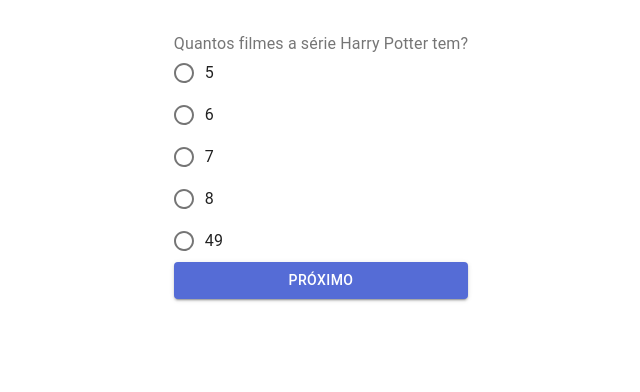
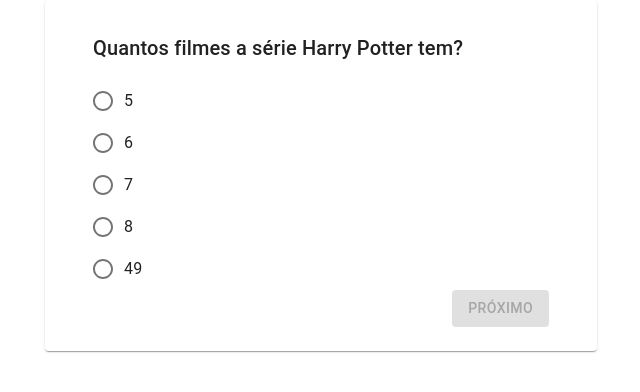
Before and after one commit to artusi/iquizzz, a React (Create React App) app: page /quiz in a window 1280 px wide. Shown: the top 392 px of the page, without its empty margins (319-959 px from the left). Built offline with nearby package versions, Linux system fonts and the light colour scheme.

Commit message:
feat: improving layout

```diff
--- a/src/data/questionnaire.js
+++ b/src/data/questionnaire.js
@@ -43,7 +43,23 @@
         'Kuna Wellgood',
         'Sheila Carvalho'
       ],
-      valid: 1
+      valid: 0
+    }
+  ],
+  results: [
+    {
+      label: 'Você precisa entender melhor a magia, volte para Hogwarts',
+      rightAnswers: 0
+    },
+    {
+      label:
+        'Quase lá, você foi bem mas não passaria por uma aula do professor Snape!',
+      rightAnswers: 3
+    },
+    {
+      label:
+        'Você é bruxão mesmo!! Você será o próximo ministro da magia!! Dumbledore pede dicas para você!',
+      rightAnswers: 5
     }
   ]
 };
--- a/src/ui/App.js
+++ b/src/ui/App.js
@@ -1,8 +1,7 @@
 import React from 'react';
 import CssBaseline from '@material-ui/core/CssBaseline';
 import { ThemeProvider } from '@material-ui/core/styles';
-import Grid from '@material-ui/core/Grid';
-import Container from '@material-ui/core/Container';
+import { Container } from '@material-ui/core';
 
 import theme from './shared/theme';
 import Views from './views';
@@ -11,10 +10,8 @@
   return (
     <ThemeProvider theme={theme}>
       <CssBaseline />
-      <Container>
-        <Grid container spacing={1}>
-          <Views />
-        </Grid>
+      <Container maxWidth="sm">
+        <Views />
       </Container>
     </ThemeProvider>
   );
--- a/src/ui/components/Quizzer/question.js
+++ b/src/ui/components/Quizzer/question.js
@@ -1,10 +1,11 @@
 import React from 'react';
+import Typography from '@material-ui/core/Typography';
 import Radio from '@material-ui/core/Radio';
 import RadioGroup from '@material-ui/core/RadioGroup';
 import FormControlLabel from '@material-ui/core/FormControlLabel';
 import FormControl from '@material-ui/core/FormControl';
-import FormLabel from '@material-ui/core/FormLabel';
 import Button from '@material-ui/core/Button';
+import { Box } from '@material-ui/core';
 
 function Question({
   title,
@@ -16,17 +17,22 @@
 }) {
   // Render question
   function onChangetAnswer(event) {
-    onAnswerQuestion(event.target.value);
+    const answer = parseInt(event.target.value, 10);
+    onAnswerQuestion(answer);
   }
-  function onSelectAnswer(event) {
-    onAnswerQuestion(event.target.value);
+  function onSelectAnswer() {
     onChangeQuestion(1);
   }
 
   return (
+    <>
       <FormControl component="fieldset">
-      <FormLabel component="legend"> {title}</FormLabel>
-      <RadioGroup name="customized-radios">
+        <Box my={2}>
+          <Typography variant="h6" component="h3">
+            {title}
+          </Typography>
+        </Box>
+        <RadioGroup name="quiz-radios">
           {answers.map((answer, index) => (
             <FormControlLabel
               control={<Radio onChange={onChangetAnswer} />}
@@ -37,10 +43,18 @@
             />
           ))}
         </RadioGroup>
-      <Button variant="contained" color="primary" onClick={onSelectAnswer}>
+      </FormControl>
+      <Box align="right">
+        <Button
+          variant="contained"
+          color="secondary"
+          onClick={onSelectAnswer}
+          disabled={userAnswer === null}
+        >
           Próximo
         </Button>
-    </FormControl>
+      </Box>
+    </>
   );
 }
 
--- a/src/ui/components/Quizzer/quizzer.js
+++ b/src/ui/components/Quizzer/quizzer.js
@@ -1,5 +1,6 @@
 import React, { useState, useEffect } from 'react';
 import Question from './question';
+import Results from './results';
 
 const initialQuestion = {
   title: '',
@@ -34,13 +35,14 @@
 
   // Answer question
   function onAnswerQuestion(userAnswer) {
-    console.log('userAnswer', userAnswer);
     const updatedQuestions = questions.map((element, index) => {
-      if (index === current)
+      if (index === current) {
+        // Update question
         return {
           ...element,
           userAnswer
         };
+      }
       return element;
     });
 
@@ -51,9 +53,15 @@
   function onChangeQuestion(count) {
     changeCurrent(current + count);
   }
-  if (!questions.length) return 'empty';
 
-  // Render question
+  // Renders
+  const lenQuestions = questions.length;
+
+  // Loading
+  if (!lenQuestions) return 'Carregando';
+
+  // Questions
+  if (lenQuestions > current) {
     const currentQuestion = questions[current];
     return (
       <Question
@@ -67,4 +75,18 @@
     );
   }
 
+  // Results
+  const rightAnswers = questions.reduce((sum, { userAnswer, valid }) => {
+    const count = userAnswer == valid ? 1 : 0;
+    return sum + count;
+  }, 0);
+
+  let result = 'Não há resultados';
+  data.results.forEach(element => {
+    if (rightAnswers >= element.rightAnswers) result = element.label;
+  });
+
+  return <Results rightAnswers={rightAnswers} result={result} />;
+}
+
 export default Quizzer;
--- /dev/null
+++ b/src/ui/components/Quizzer/results.js
@@ -0,0 +1,20 @@
+import React from 'react';
+import Typography from '@material-ui/core/Typography';
+import Box from '@material-ui/core/Box';
+
+function Result({ result, rightAnswers }) {
+  return (
+    <>
+      <Box>
+        <Typography variant="h3" component="h1" align="center" gutterBottom>
+          Você acertou {rightAnswers}
+        </Typography>
+        <Typography variant="h5" component="h3" align="center">
+          {result}
+        </Typography>
+      </Box>
+    </>
+  );
+}
+
+export default Result;
--- /dev/null
+++ b/src/ui/components/Quizzer/styles/question.scss
@@ -0,0 +1,2 @@
+.questionTitle {
+}
--- a/src/ui/shared/theme.js
+++ b/src/ui/shared/theme.js
@@ -5,10 +5,11 @@
 const theme = createMuiTheme({
   palette: {
     primary: {
-      main: '#556cd6'
+      main: '#247aa8'
     },
     secondary: {
-      main: '#19857b'
+      main: '#f6b22f',
+      contrastText: '#fff'
     },
     error: {
       main: red.A400
--- a/src/ui/views/Quiz/quiz.js
+++ b/src/ui/views/Quiz/quiz.js
@@ -1,15 +1,17 @@
 import React from 'react';
-import Box from '@material-ui/core/Box';
+import { Box, Card, CardContent } from '@material-ui/core';
 import { questionnaire } from '../../../data/questionnaire';
 import Quizzer from '../../components/Quizzer/quizzer';
 
 function Quiz() {
   return (
-    <>
-      <Box mx="auto" mt={5}>
-	<Quizzer data={questionnaire} />
+    <Card>
+      <Box px={4}>
+        <CardContent>
+          <Quizzer data={questionnaire} />
+        </CardContent>
       </Box>
-    </>
+    </Card>
   );
 }
 
```
Also changed, not shown: 1 other file (tests, documents, lock files or other folders). Lines whose indentation alone changed are shown as unchanged.
